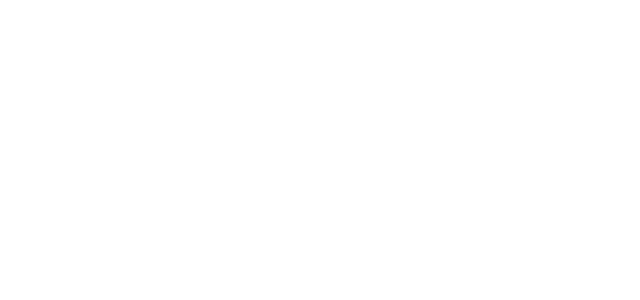
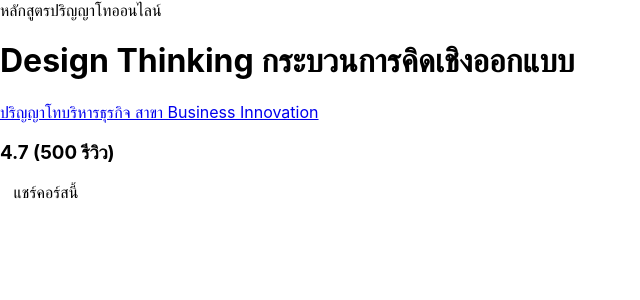
Before and after one commit to thetoon30/CourseReact, a React (Create React App) app in the folder mycourse/: page / in a window 1280 px wide. Shown: the top 300 px of the page, without its empty margins (0-640 px from the left). Built offline with nearby package versions, Linux system fonts and the light colour scheme.

Commit message:
banner container

```diff
--- a/mycourse/src/App.js
+++ b/mycourse/src/App.js
@@ -6,7 +6,50 @@
 function App() {
   return (
     <div id="course-detail-page" className="theme-skilllane">
+       <div className="banner-course-detail _academic _tu-banner">
+        <div className="container">
+          <div className="row">
+            <div className="col-xs-12 col-lg-11">
+              <div className="banner-course-detail-sub-header">
+                <span className="academic-icon">
+                </span>
+                  หลักสูตรปริญญาโทออนไลน์
+              </div>
 
+              <div className="banner-course-detail-header">
+                <h1>Design Thinking กระบวนการคิดเชิงออกแบบ</h1>
+              </div>
+
+              <div className="banner-course-detail-degree">
+                <a href="https://www.skilllane.com/academic/tuxsa/businessinnovation"
+                  className="btn btn-degree">
+                  ปริญญาโทบริหารธุรกิจ สาขา Business Innovation
+              </a>
+              </div>
+
+              <div className="banner-course-detail-footer -gutter-bottom -display-block">
+                <div className="review-course-detail">
+                  <div className="stars read-only"><div className="star-svg-container filled">
+                  </div>
+                    <div className="star-svg-container filled">
+                    </div>
+                  </div>
+                  <h3>4.7 (500 รีวิว)</h3>
+                </div>
+
+                <div className="social-share-button" id="social-popover">
+                  <span className="social-share-icon">
+                  </span>
+                  <span className="social-share-text">
+                    &nbsp;&nbsp;&nbsp;แชร์คอร์สนี้
+                  </span>
+                </div>
+                <div className="clear"></div>
+              </div>
+            </div>
+          </div>
+        </div>
+      </div>
     </div>
   );
 }
```
Also changed, not shown: 1 other file (tests, documents, lock files or other folders).
